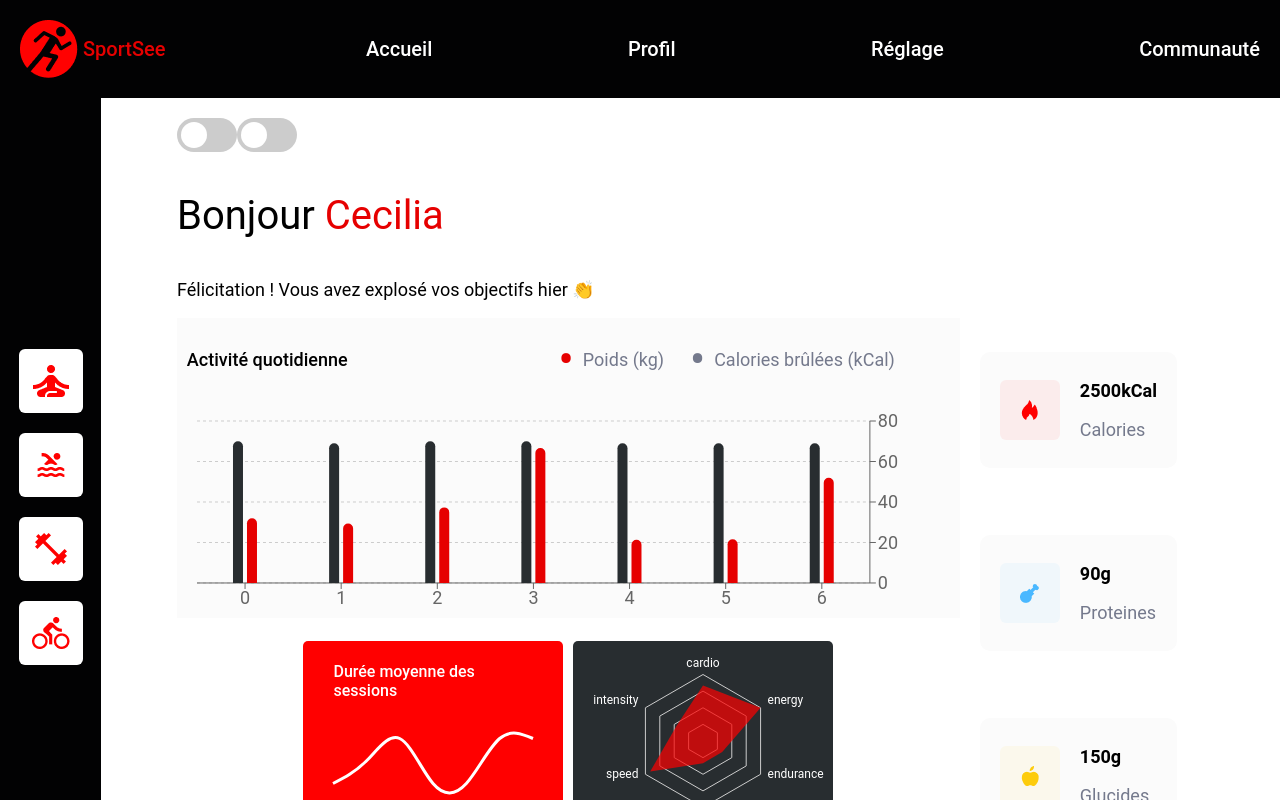
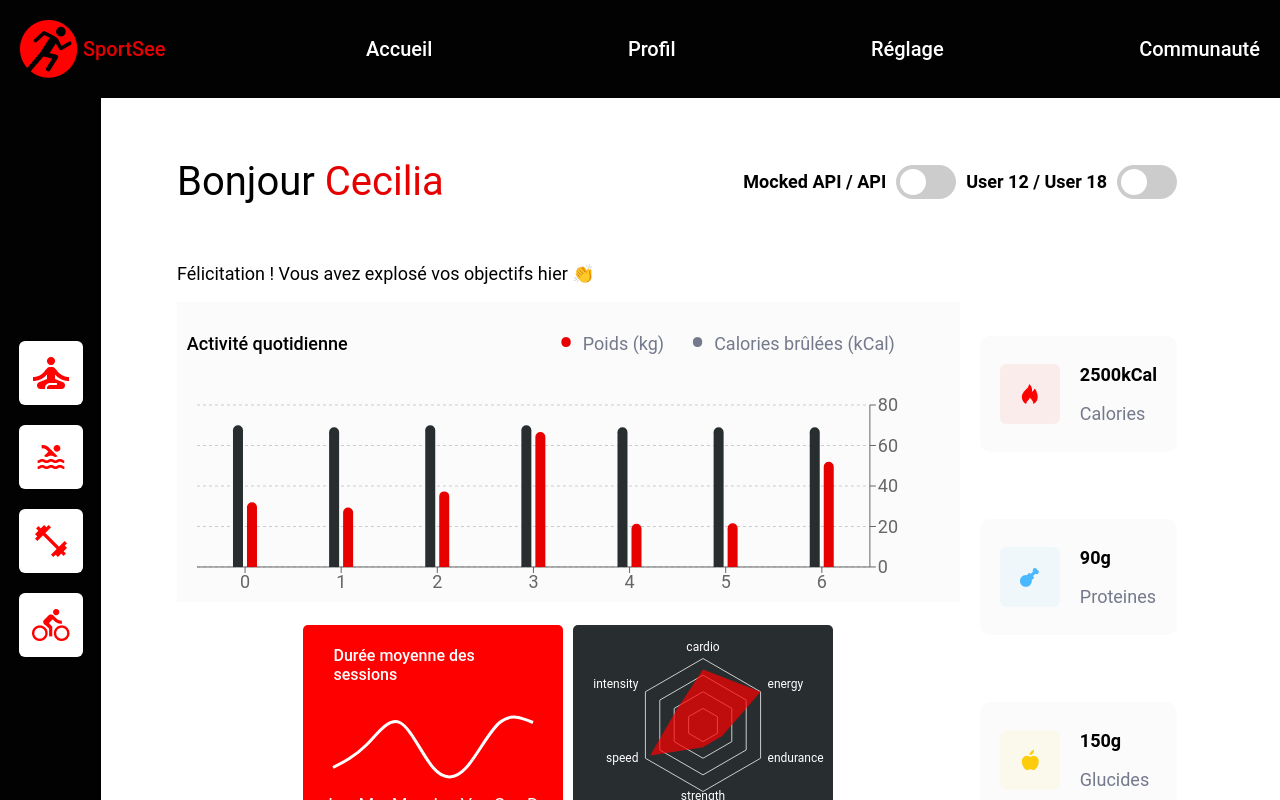
Before and after one commit to MaxenceCalifano/sportsee, a React (Create React App) app: page / in a window 1280 px wide. Shown: the top 800 px of the page. Built offline with nearby package versions, Linux system fonts and the light colour scheme; the HTML template or start-up script is replaced by a standard one.

Commit message:
style toogles

```diff
--- a/src/pages/profile.jsx
+++ b/src/pages/profile.jsx
@@ -57,9 +57,17 @@ function Profile(props) {
             <main>
                 <LeftNav />
                 <section className={styles.content}>
-                    <Toggle toggle={() => props.setApi(API ? false : true)} />
-                    <Toggle toggle={toggleUser} />
-                    <p className={styles.greetings}>Bonjour <span>{user.userInfos.firstName}</span></p>
+                    <div className={styles.togglesAndGreeting}>
+                        <p className={styles.greetings}>Bonjour <span>{user.userInfos.firstName}</span></p>
+                        <div className={styles.togglesContainer}>
+                            <span>Mocked API / API</span>
+                            <Toggle toggle={() => props.setApi(API ? false : true)} />
+                            <span>User 12 / User 18</span>
+                            <Toggle toggle={toggleUser} />
+                        </div>
+
+                    </div>
+
                     <p>Félicitation ! Vous avez explosé vos objectifs hier 👏</p>
                     <div className={styles.datas}>
                         <div className={styles.chartsContainer}>
--- a/src/styles/profile.module.css
+++ b/src/styles/profile.module.css
@@ -10,6 +10,22 @@ main {
 
 .greetings {
     font-size: 2.5rem;
+}
+
+.togglesAndGreeting {
+    display: flex;
+    align-items: center;
+    justify-content: space-between;
+}
+
+.togglesContainer {
+    display: flex;
+    gap: 10px;
+    align-items: center;
+}
+
+.togglesContainer span {
+    font-weight: 600;
 }
 
 .greetings span {
```
